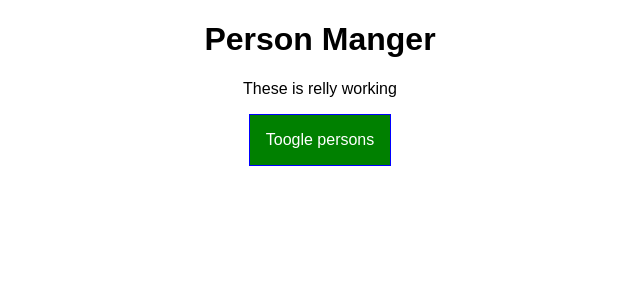
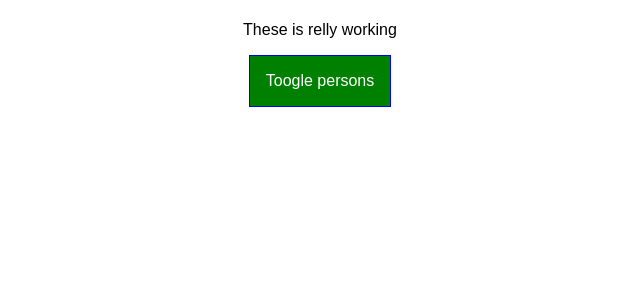
Before and after one commit to muthyalaDivyaVenkatesh/reactproject, a React app: page / in a window 1280 px wide. Shown: the top 300 px of the page, without its empty margins (320-960 px from the left). Built offline with nearby package versions, Linux system fonts and the light colour scheme.

Commit message:
23 lecture creting higher order function in second way

```diff
--- a/src/containers/App.js
+++ b/src/containers/App.js
@@ -2,9 +2,10 @@
 import Persons from '../components/Persons/Persons';
 import classes from './App.css';
 import Cockpit from '../components/Cockpit/Cockpit';
-import WithClass from '../hoc/WithClass'
+import withClass from '../hoc/withClass';
+import Aux from '../hoc/Aux'
 
-class App extends Component {
+ class App extends Component {
   constructor(props) {
     super(props);
     console.log('[App.js] constructor');
@@ -109,7 +110,7 @@
     }
 
     return (
-      <WithClass classes={classes.App}>
+      <Aux>
 
         <Cockpit
         showPersons={this.state.showPersons}
@@ -118,7 +119,7 @@
           title={this.props.appTitle}
         />
         {persons}
-      </WithClass>
+      </Aux>
     );
   }
 
@@ -126,4 +127,4 @@
 
 }
 
-export default App
+export default  withClass(App,classes.App)
--- a/src/hoc/WithClass.js
+++ /dev/null
@@ -1,9 +0,0 @@
-// It is always better to name the higher order function name starting with (with)
-
-import React from 'react';
-
-const withClass = props => (
-    <div className = {props.classes}>{props.children}</div>
-);
-
-export default  withClass;
--- /dev/null
+++ b/src/hoc/withClass.js
@@ -0,0 +1,12 @@
+// It is always better to name the higher order function name starting with (with)
+
+import React from 'react';
+
+const withClass = (WrappedComponent, className) =>{
+    return props => (
+        <div className = {className}>
+            <WrappedComponent/>
+        </div>
+    )
+}
+export default  withClass;
```
